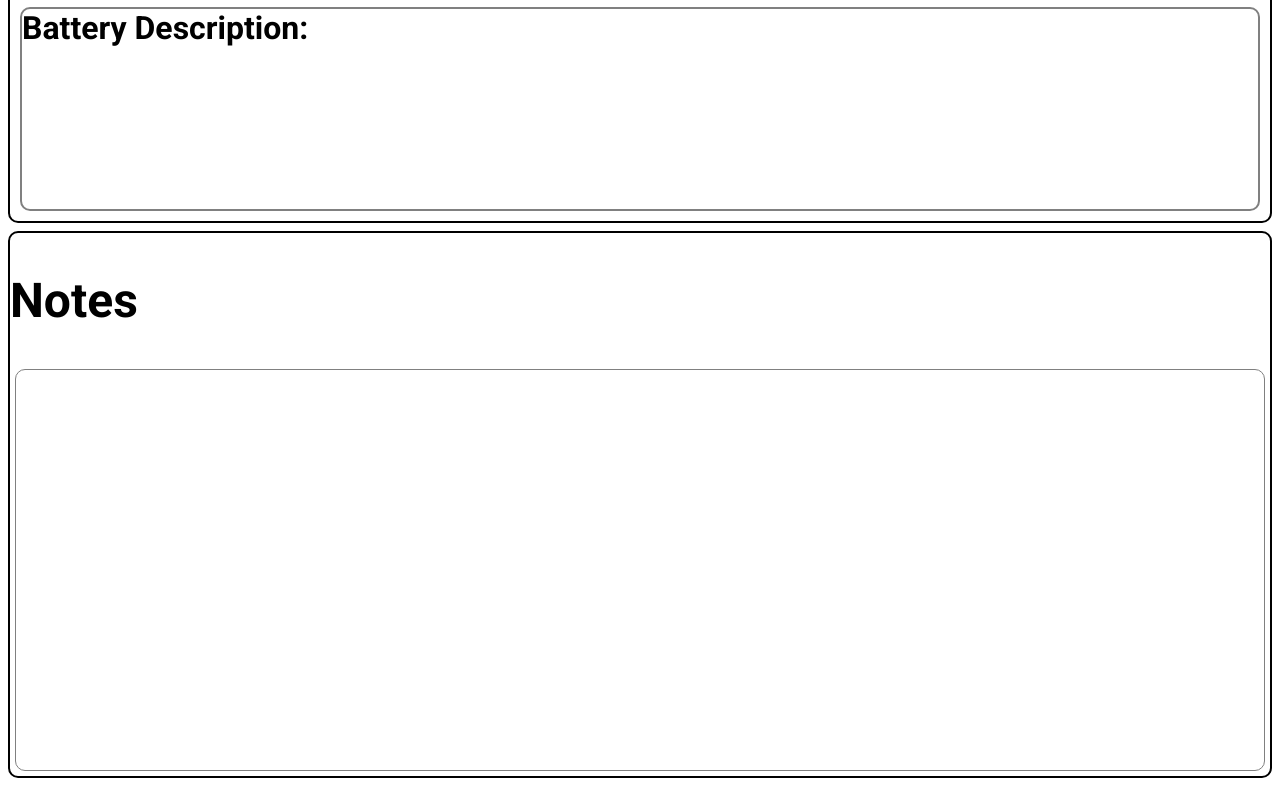
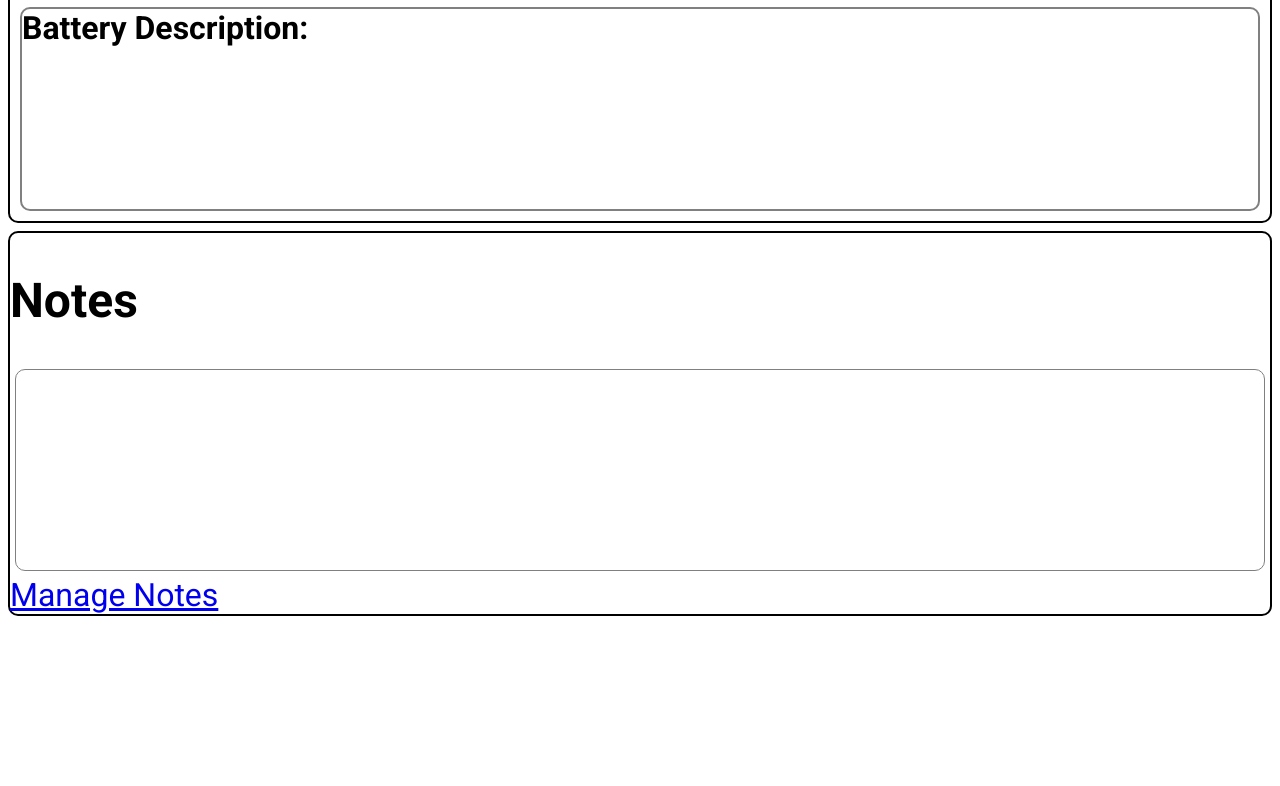
Before and after one commit to flamingchickens1540/BatteryTesting, a plain HTML site: page frontend/batterylist/index.html in a window 1280 px wide. Shown: the part 643-1429 px from the top of the page. After the commit the page ends 1267 px from the top, so only its background shows below. Drawn offline with Linux system fonts and the light colour scheme; no server answers.

Commit message:
notesmanage popup

```diff
--- a/frontend/batterylist/index.html
+++ b/frontend/batterylist/index.html
@@ -31,9 +31,8 @@
         </section>
         <section>
             <h1>Notes</h1>
-            <div id="notesListScreen">
-
-            </div>
+            <div id="notesListScreen"></div>
+            <a href="javascript:window.open('../notesmanage','hiWindow');">Manage Notes</a>
         </section>
     </body>
 </html>
--- a/frontend/batterylist/style.css
+++ b/frontend/batterylist/style.css
@@ -23,7 +23,7 @@ section {
 }
 
 #notesListScreen {
-    height: 50vh;
+    height: 25vh;
     overflow-y: scroll;
     border: 1px gray solid;
     border-radius: 10px;
```
